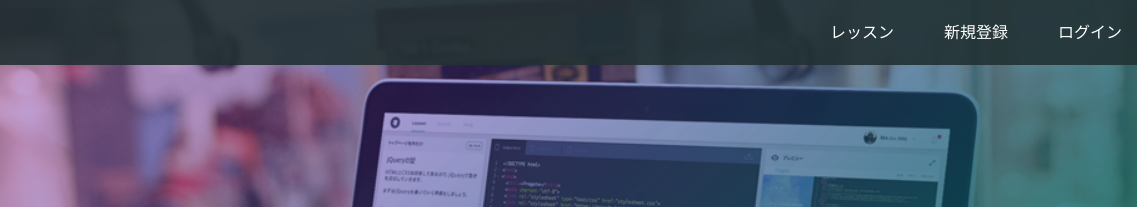
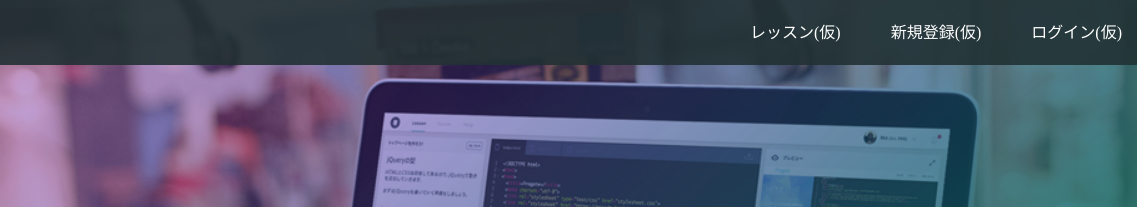
Before and after one commit to AO24/AO24.github.io, a plain HTML site: page index.html in a window 1280 px wide. Shown: the top 207 px of the page, 143-1280 px from the left. Drawn offline with Linux system fonts and the light colour scheme.

Commit message:
Update index.html

```diff
--- a/index.html
+++ b/index.html
@@ -15,9 +15,9 @@
       </div>
       <span class="fa fa-bars menu-icon"></span>
       <div class="header-right">
-        <a href="#">レッスン</a>
-        <a href="#">新規登録</a>
-        <a href="#" class="login">ログイン</a>
+        <a href="#">レッスン(仮)</a>
+        <a href="#">新規登録(仮)</a>
+        <a href="#" class="login">ログイン(仮)</a>
       </div>
     </div>
   </header>
```
